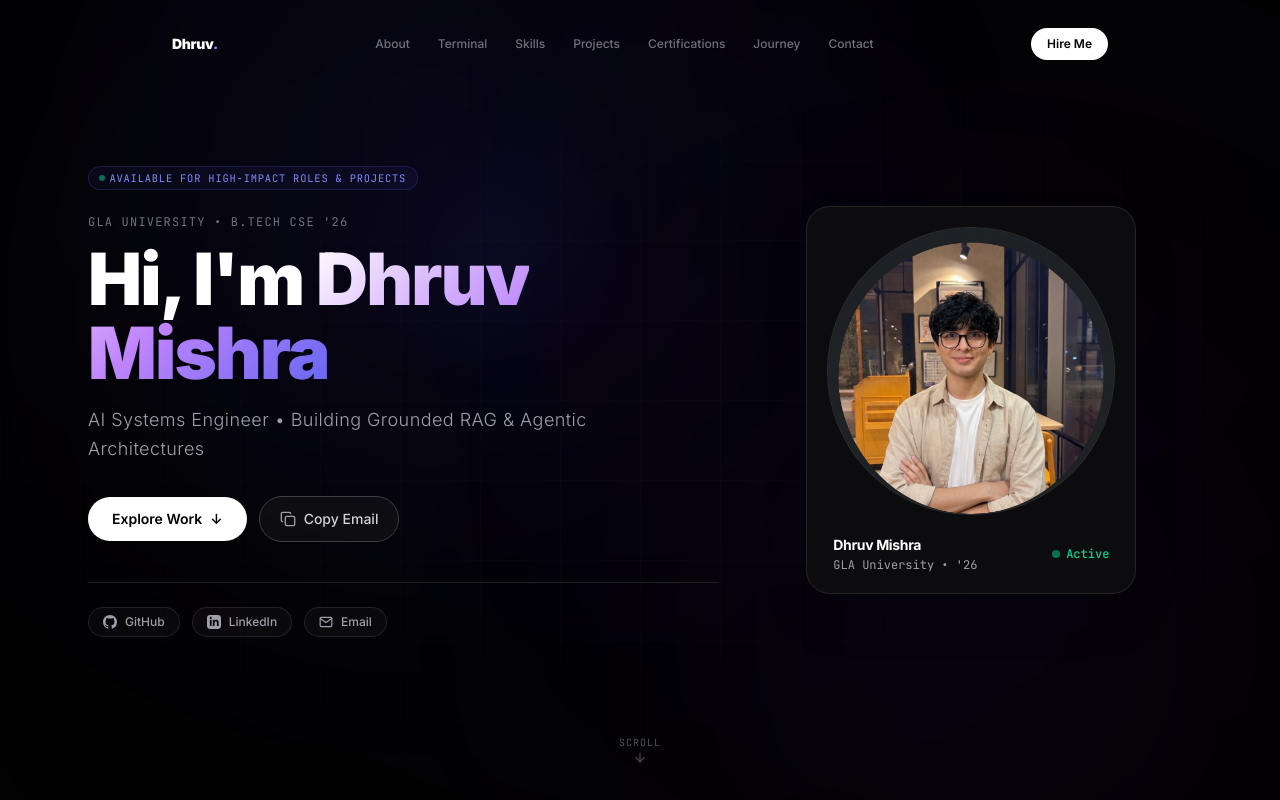
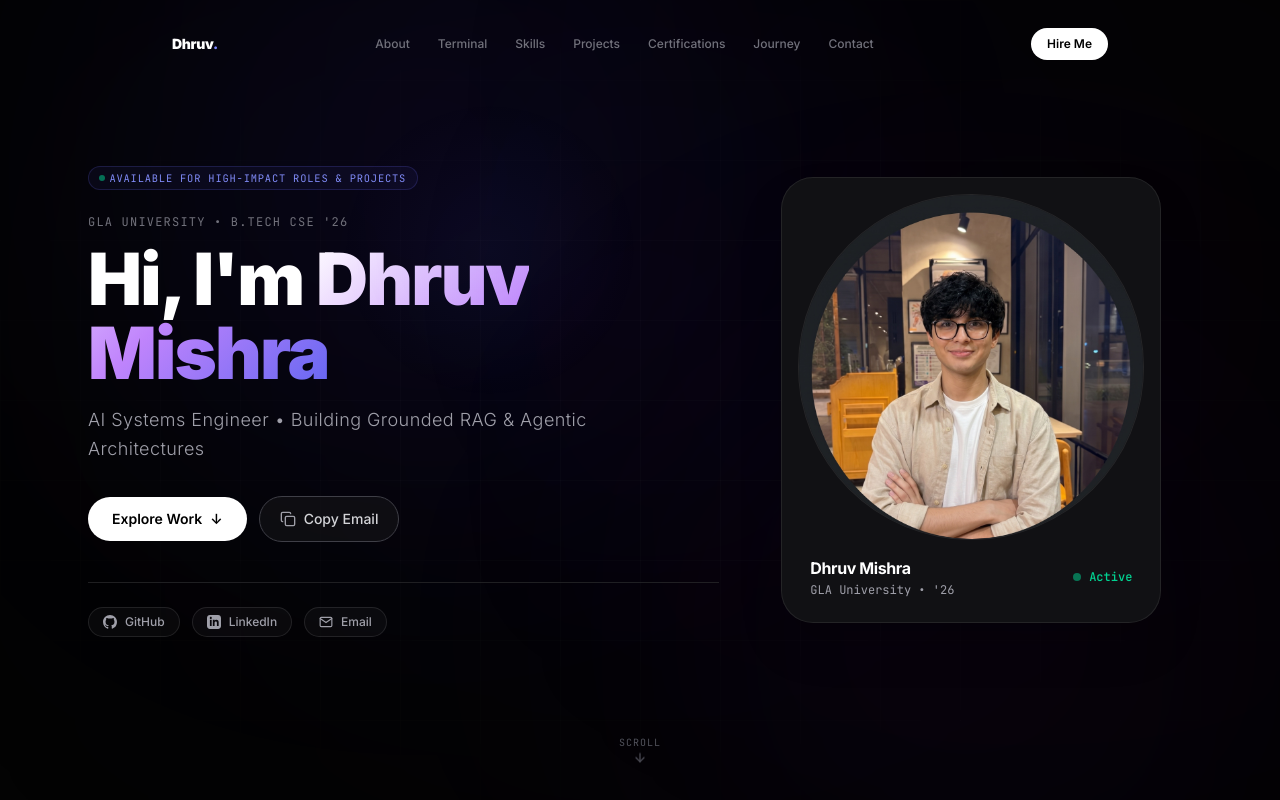
Before and after one commit to dhruvmishradev/masterwebsite-, a Next.js app: page / in a window 1280 px wide. Shown: the top 800 px of the page. Built offline with nearby package versions, Linux system fonts and the light colour scheme.

Commit message:
fix(hero): fine-tune editorial portrait size and frame proportions in full color

```diff
--- a/index.html
+++ b/index.html
@@ -393,20 +393,23 @@ section {
 /* Hero Right Editorial Portrait */
 .portrait-container {
   position: relative;
-  border-radius: 24px;
-  padding: 10px;
-  background: linear-gradient(180deg, rgba(255, 255, 255, 0.08) 0%, rgba(255, 255, 255, 0.02) 100%);
-  border: 1px solid rgba(255, 255, 255, 0.1);
+  max-width: 380px;
+  width: 100%;
+  border-radius: 32px;
+  padding: 14px;
+  background: #111114;
+  border: 1px solid rgba(255, 255, 255, 0.08);
   box-shadow: 0 24px 60px -20px rgba(0, 0, 0, 0.8);
 }
 
 .portrait-frame {
   position: relative;
   width: 100%;
-  aspect-ratio: 1 / 1.15;
-  border-radius: 16px;
+  aspect-ratio: 1 / 1;
+  border-radius: 9999px;
   overflow: hidden;
   background: #121216;
+  border: 1px solid rgba(255, 255, 255, 0.06);
 }
 
 .portrait-photo {
--- a/src/components/sections/Hero.tsx
+++ b/src/components/sections/Hero.tsx
@@ -161,23 +161,24 @@ export default function Hero() {
           <div className="lg:col-span-5 flex justify-center items-center">
             <motion.div
               variants={item}
-              className="relative w-full max-w-[330px] rounded-3xl p-5 bg-[#0d0d10]/95 border border-white/10 shadow-2xl backdrop-blur-md"
+              className="relative w-full max-w-[380px] rounded-[32px] p-3.5 sm:p-4 bg-[#111114] border border-white/[0.08] shadow-2xl backdrop-blur-md"
             >
-              <div className="relative w-full aspect-square rounded-full overflow-hidden bg-zinc-900 border border-white/10 mb-4 shadow-inner">
+              <div className="relative w-full aspect-square rounded-full overflow-hidden bg-zinc-900 border border-white/[0.06] shadow-inner">
                 {/* eslint-disable-next-line @next/next/no-img-element */}
                 <img
                   src="/profile.jpg"
                   alt={profileConfig.name}
                   className="w-full h-full object-cover object-[center_20%] transition-transform duration-500 hover:scale-105"
+                  style={{ filter: "none" }}
                 />
               </div>
 
-              <div className="flex items-center justify-between px-1.5 pt-1">
+              <div className="flex items-center justify-between px-3 pt-4 pb-2">
                 <div>
-                  <div className="text-sm font-bold text-white tracking-tight">{profileConfig.name}</div>
+                  <div className="text-base font-bold text-white tracking-tight">{profileConfig.name}</div>
                   <div className="text-xs text-zinc-400 font-mono mt-0.5">GLA University &bull; &apos;26</div>
                 </div>
-                <div className="flex items-center gap-1.5 text-xs text-emerald-400 font-mono font-medium">
+                <div className="flex items-center gap-2 text-xs text-emerald-400 font-mono font-medium">
                   <span className="w-2 h-2 rounded-full bg-emerald-400 animate-pulse" />
                   Active
                 </div>
```
